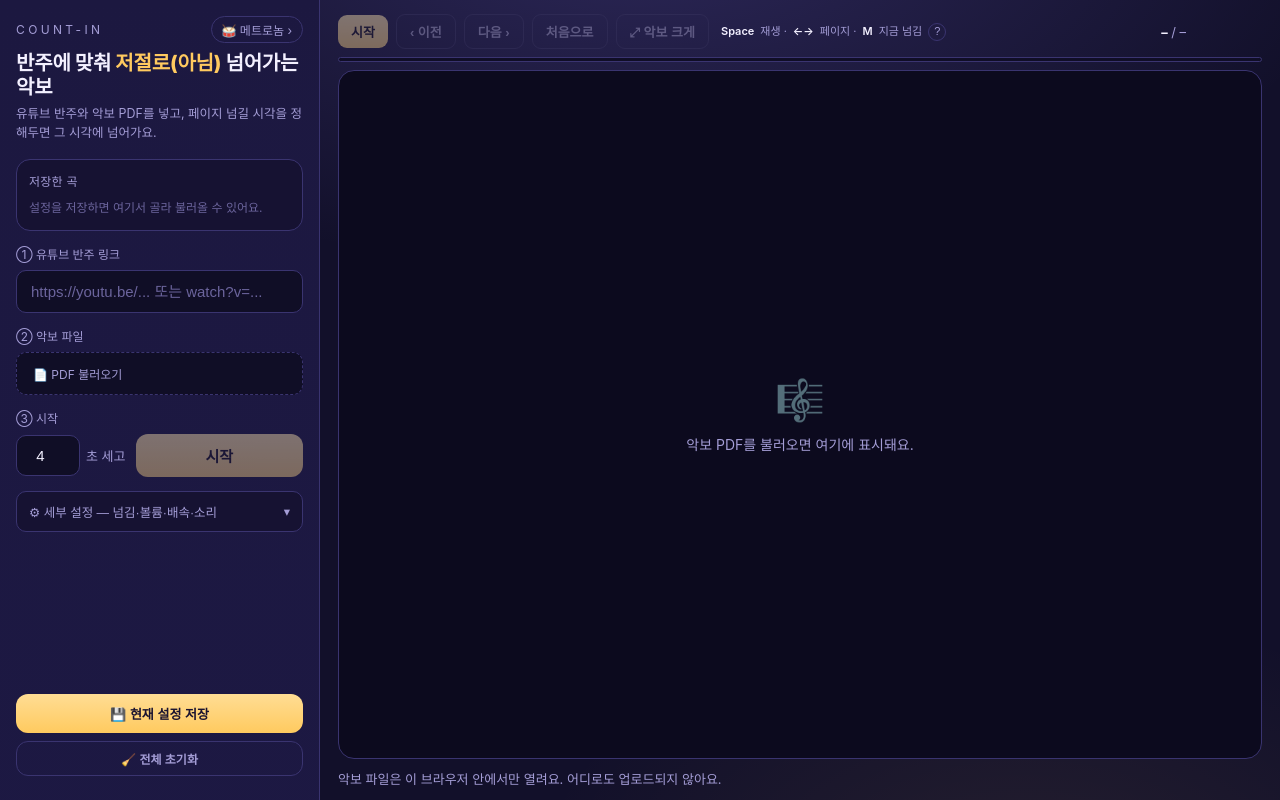
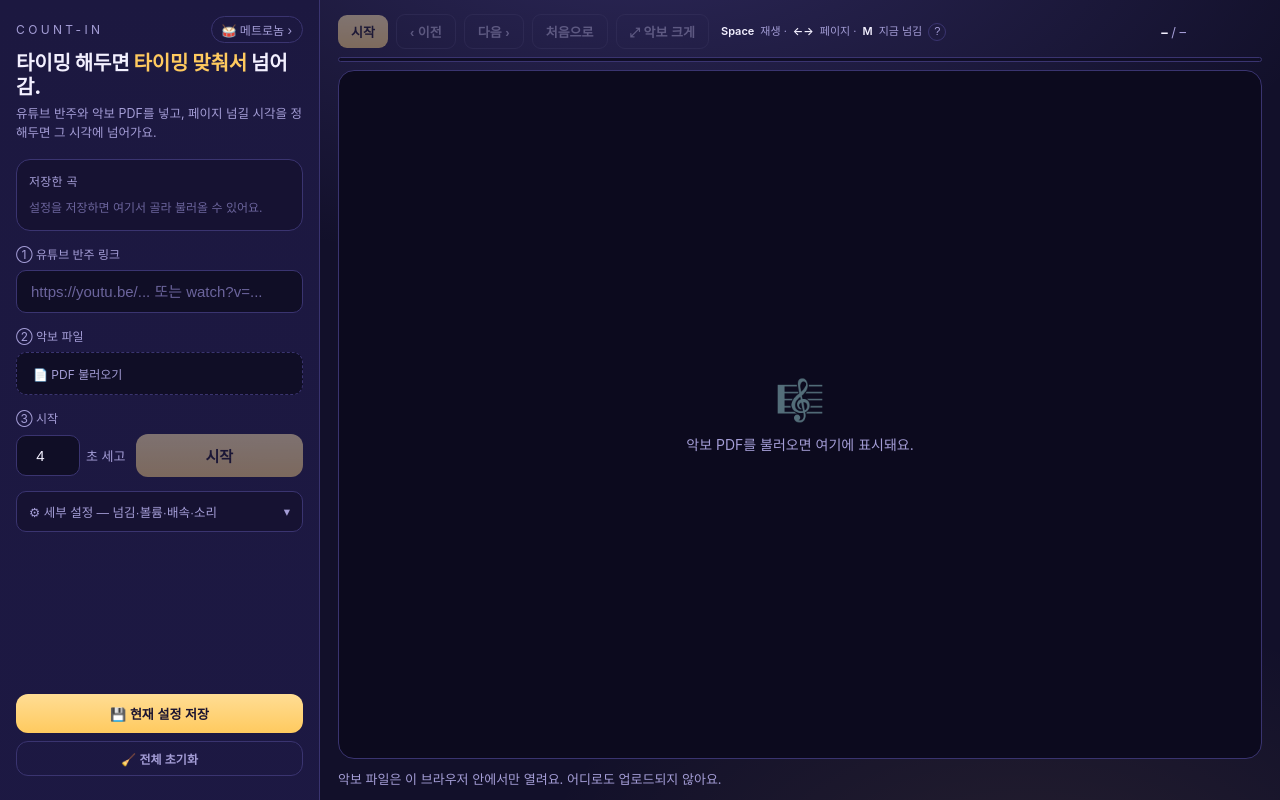
Before and after one commit to KimDong-Han/count-in, a React (Vite) app: page / in a window 1280 px wide. Built offline with nearby package versions, Linux system fonts and the light colour scheme.

Commit message:
문구수정

```diff
--- a/src/App.jsx
+++ b/src/App.jsx
@@ -894,8 +894,7 @@ export default function App() {
             </a>
           </div>
           <h1>
-            반주에 맞춰 <span className="accent">저절로(아님)</span> 넘어가는
-            악보
+            타이밍 해두면 <span className="accent">타이밍 맞춰서</span> 넘어감.
           </h1>
           <p className="sub">
             유튜브 반주와 악보 PDF를 넣고, 페이지 넘길 시각을 정해두면 그 시각에
```
